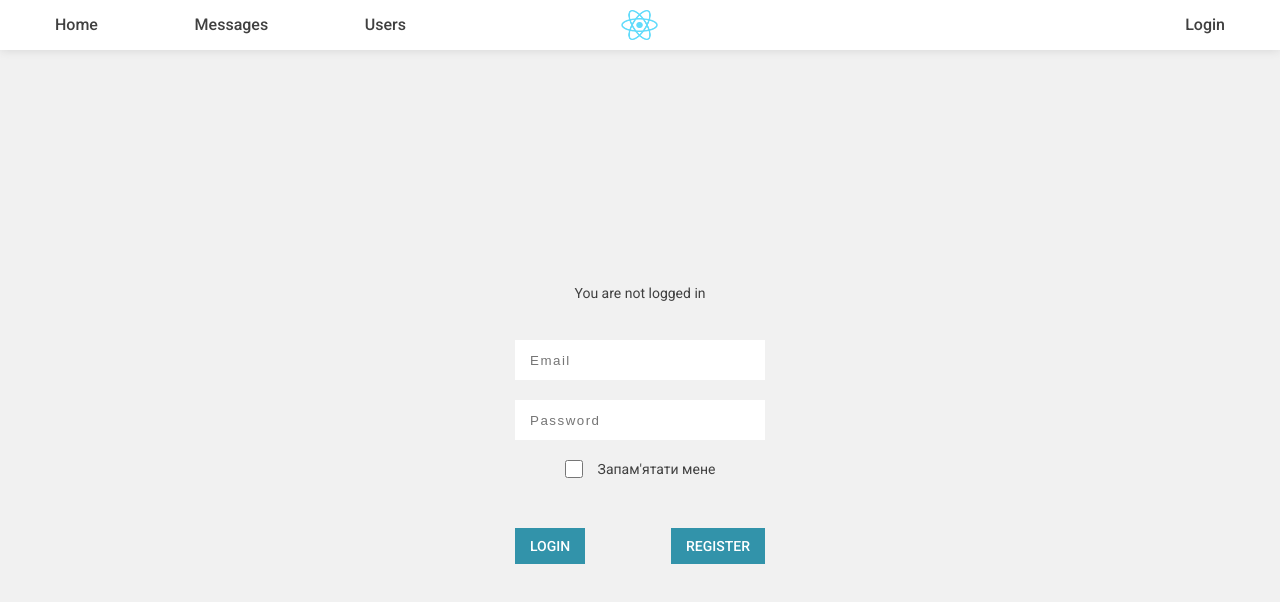
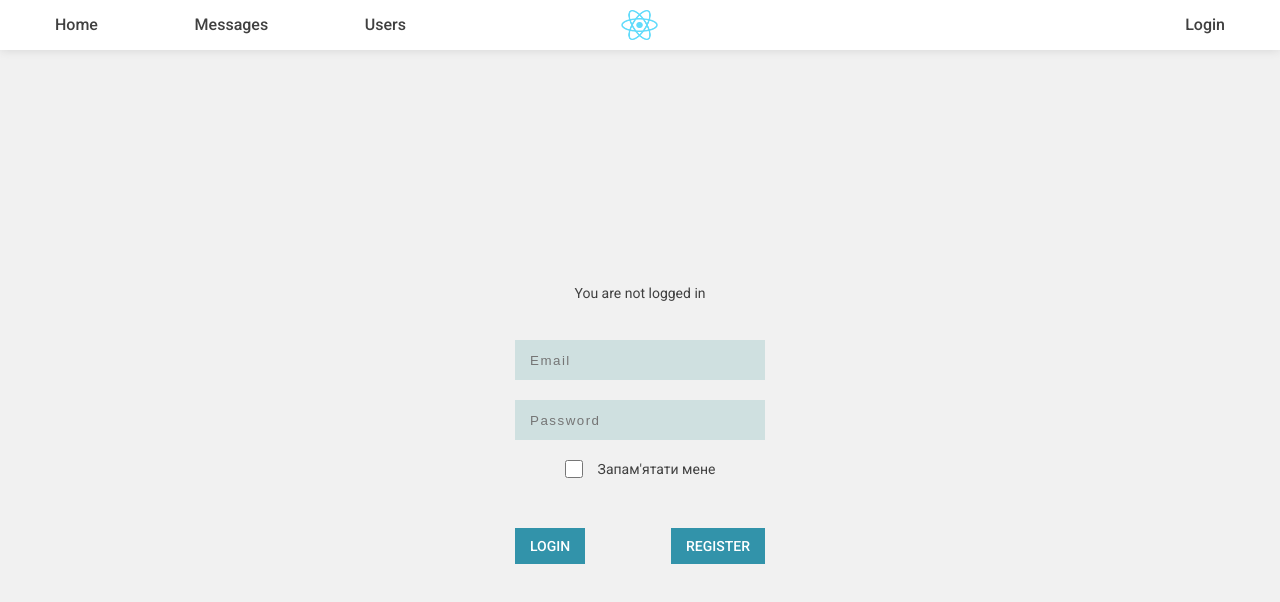
Before and after one commit to darkysadow/social-network-react, a React (Create React App) app: page /login in a window 1280 px wide. Shown: the top 602 px of the page. Built offline with nearby package versions, Linux system fonts and the light colour scheme; no server answers.

Commit message:
Added styles fo inputs, when they in focus in Login Page

```diff
--- a/src/components/login/Login.module.css
+++ b/src/components/login/Login.module.css
@@ -28,6 +28,13 @@
     height: 40px;
     padding: 0 15px;
     letter-spacing: 1.5px;
+    background-color: #cfe0e0;
+}
+
+.inputLogin input:focus,
+.inputPassword input:focus {
+    background-color: #eaffff;
+    border-bottom: 1px solid black;
 }
 
 .inputPassword input {
```
